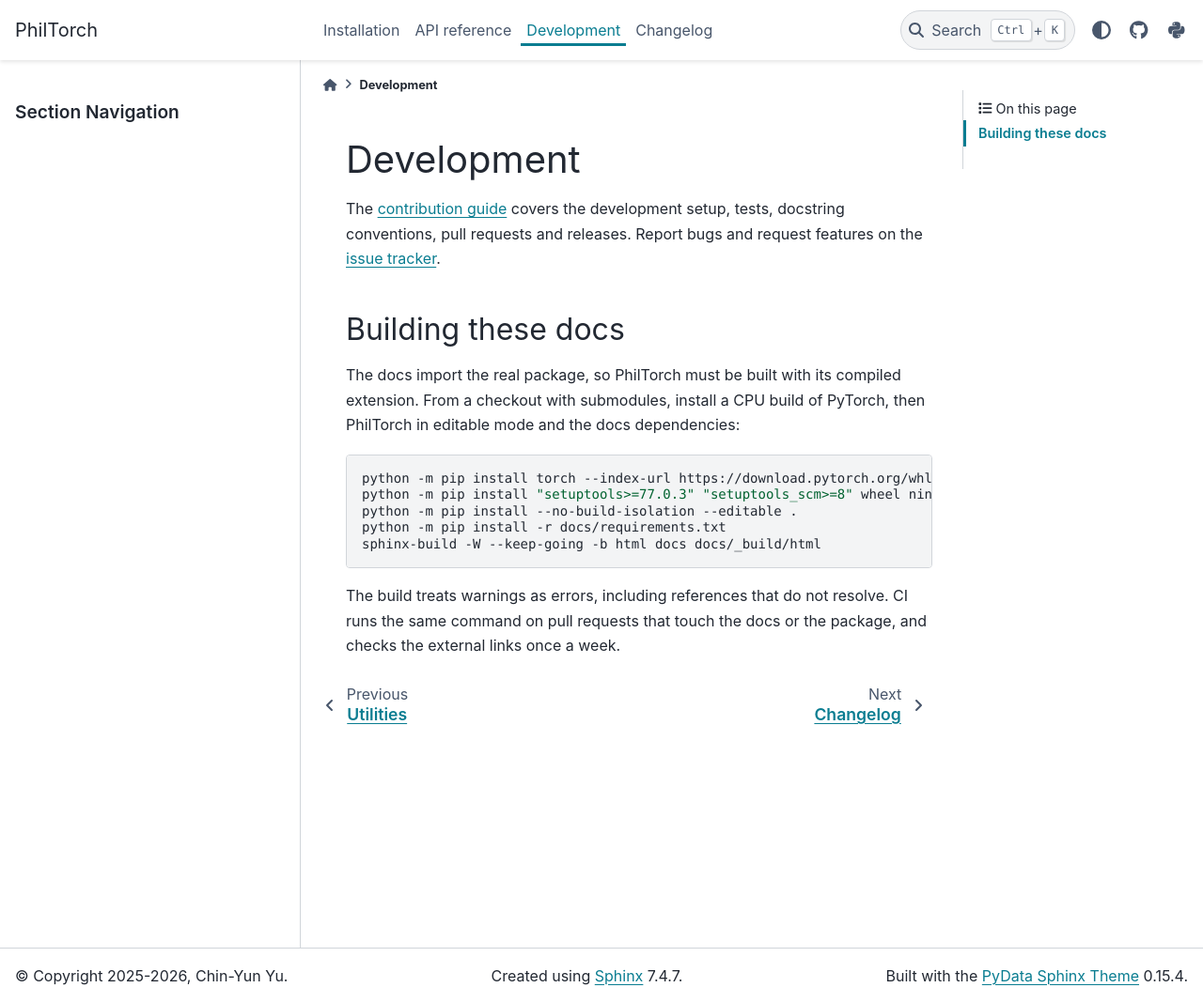
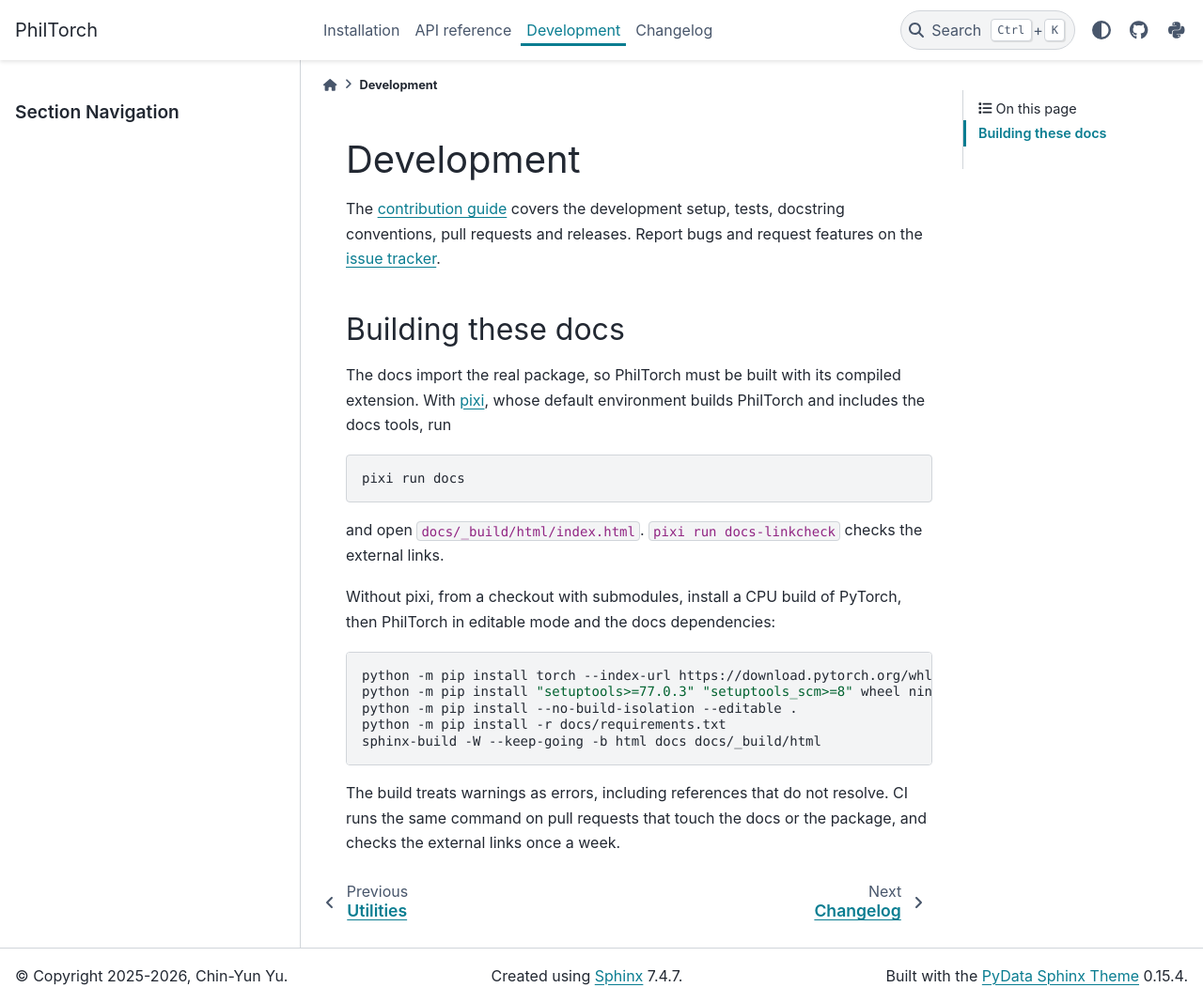
Before and after one commit to yoyolicoris/philtorch, a Sphinx documentation site: the page built from docs/development.md, in a window 1280 px wide and 1068 px high. Shown: the whole window at 94% size. Built offline with Sphinx 7.4.7 and the PyData theme 0.15.4, drawn with Linux system fonts in a browser that asks for light colours; the version number could not be read and is left out.

Commit message:
build: add the docs toolchain and a docs task to pixi
pixi run docs builds the site from the default environment, which
already has the compiled PhilTorch, with the same strict settings as CI.
pixi.toml isn't a CUDA workflow trigger.

Co-Authored-By: Claude Opus 5.5 <noreply@anthropic.com>

````diff
--- a/docs/development.md
+++ b/docs/development.md
@@ -4,7 +4,15 @@ The [contribution guide](https://github.com/yoyolicoris/philtorch/blob/dev/CONTR
 
 ## Building these docs
 
-The docs import the real package, so PhilTorch must be built with its compiled extension. From a checkout with submodules, install a CPU build of PyTorch, then PhilTorch in editable mode and the docs dependencies:
+The docs import the real package, so PhilTorch must be built with its compiled extension. With [pixi](https://pixi.sh), whose default environment builds PhilTorch and includes the docs tools, run
+
+```bash
+pixi run docs
+```
+
+and open `docs/_build/html/index.html`. `pixi run docs-linkcheck` checks the external links.
+
+Without pixi, from a checkout with submodules, install a CPU build of PyTorch, then PhilTorch in editable mode and the docs dependencies:
 
 ```bash
 python -m pip install torch --index-url https://download.pytorch.org/whl/cpu
--- a/docs/requirements.txt
+++ b/docs/requirements.txt
@@ -1,5 +1,6 @@
 # Docs toolchain. Kept here rather than as a pyproject.toml extra, so docs
 # changes don't touch the build files, which would start the CUDA workflow.
+# Keep in sync with the docs dependencies in pixi.toml.
 sphinx>=9.1,<10
 myst-parser>=5,<6
 pydata-sphinx-theme>=0.22,<1
````
Also changed, not shown: pixi.toml (+9 -0 lines), 1 other file.
